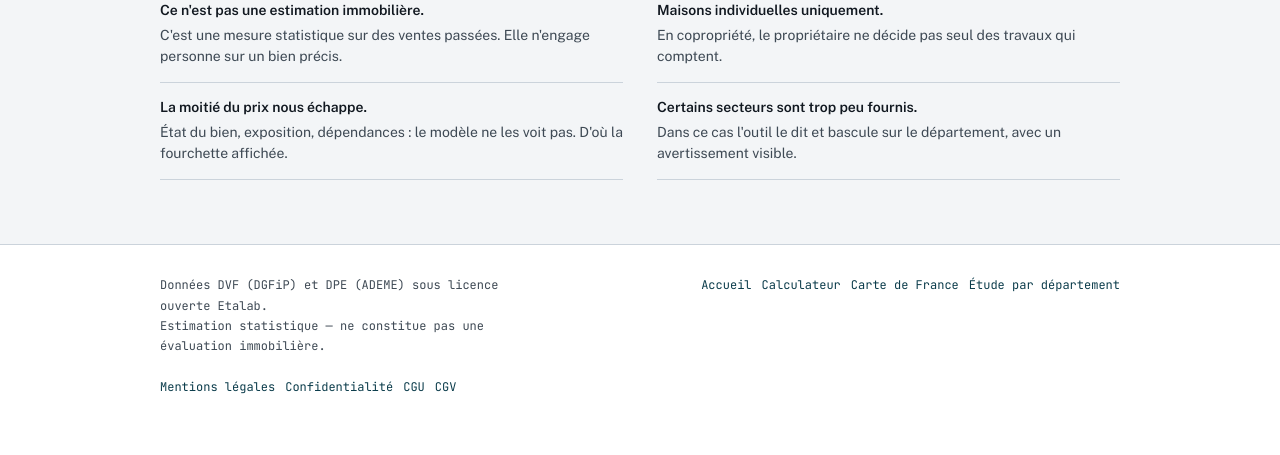
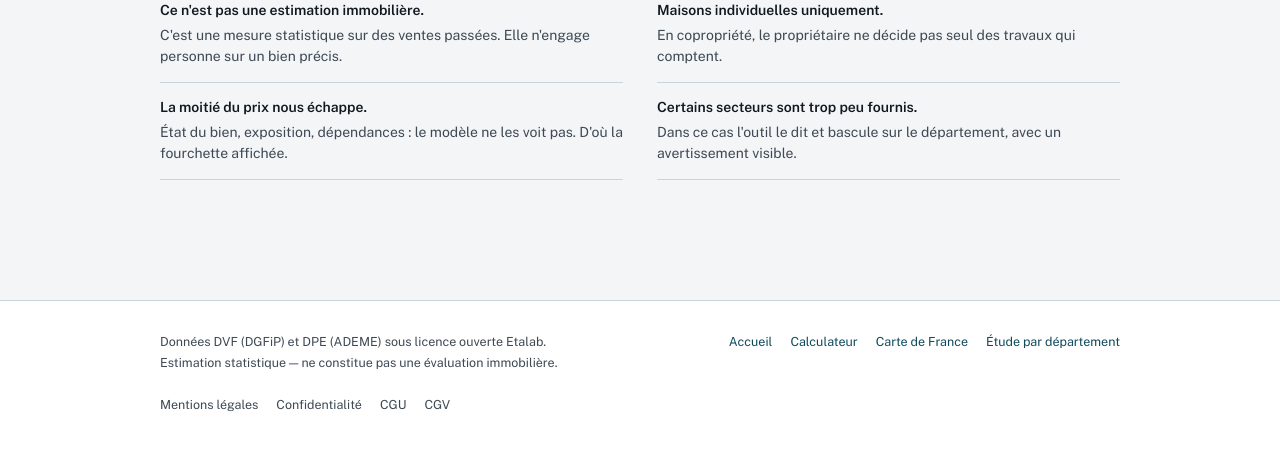
Before and after one commit to nmoral/valeur-verte, a Symfony app: template app/templates/home/index.html.twig in a window 1280 px wide. Shown: the part 3016-3471 px from the top of the page. Before the commit the page ends 3410 px from the top, so only its background shows below. Run offline with Twig, Linux system fonts and the light colour scheme; the template is opened without the code that fills it, so the values that code supplies are empty; some libraries are stand-ins or nearby versions.

Commit message:
refactor(seo): un style de pied de page unique (css/footer.css)
Les deux systèmes de footer historiques (landing.css `footer/.foot-links` et
publication.css `.ft/.ft-legal`) sont remplacés par une feuille unique et
auto-suffisante, chargée par toutes les pages publiques. Le pied de page rend
désormais à l'identique quelle que soit la feuille de style de la page
(vérifié : styles calculés identiques sur calculateur et carte).

Refs #337

```diff
--- /dev/null
+++ b/app/public/css/footer.css
@@ -0,0 +1,72 @@
+/* Pied de page unifié du site public (#337).
+   Un seul pied de page — mêmes liens (maillage interne SEO + mentions légales) et
+   même style — sur toutes les pages publiques. Volontairement AUTO-SUFFISANT
+   (couleurs et mise en page en dur, sans variables) : les pages chargent des
+   feuilles différentes (landing.css OU publication.css) aux jeux de tokens
+   distincts, et le footer doit rendre à l'identique dans les deux contextes. */
+footer {
+  border-top: 1px solid #cbd3db;
+  background: #ffffff;
+  margin-top: 56px;
+  padding: 30px 0 40px;
+  font-family: 'Public Sans', system-ui, -apple-system, 'Segoe UI', sans-serif;
+  color: #3e4954;
+}
+
+footer .wrap {
+  max-width: 1040px;
+  margin: 0 auto;
+  padding: 0 40px;
+  display: flex;
+  flex-wrap: wrap;
+  align-items: flex-start;
+  justify-content: space-between;
+  gap: 20px 40px;
+}
+
+footer p {
+  flex: 1 1 280px;
+  margin: 0;
+  font-size: 12.5px;
+  line-height: 1.7;
+  color: #3e4954;
+  max-width: 52ch;
+}
+
+footer .foot-nav {
+  margin: 0;
+}
+
+footer .foot-links {
+  list-style: none;
+  margin: 0;
+  padding: 0;
+  display: flex;
+  flex-wrap: wrap;
+  gap: 8px 18px;
+  font-size: 12.5px;
+  line-height: 1.7;
+}
+
+footer .foot-links a {
+  color: #0e4a5c;
+  text-decoration: none;
+}
+
+footer .foot-links a:hover,
+footer .foot-links a:focus {
+  text-decoration: underline;
+}
+
+/* Le bloc légal, secondaire, se distingue par une couleur plus sobre. */
+footer .foot-nav--legal .foot-links a {
+  color: #3e4954;
+}
+
+@media (max-width: 760px) {
+  footer .wrap {
+    flex-direction: column;
+    gap: 16px;
+    padding: 0 20px;
+  }
+}
--- a/app/public/css/landing.css
+++ b/app/public/css/landing.css
@@ -167,12 +167,7 @@ h2{font:800 30px/1.15 'Archivo',sans-serif;letter-spacing:-.025em;margin-bottom:
 .limits dt{color:var(--ink);font-weight:600;font-size:14px;margin-bottom:3px}
 .limits dd{font-size:14px;color:var(--slate)}
 
-/* footer */
-footer{border-top:1px solid var(--rule);background:var(--card);padding:30px 0 40px}
-footer .wrap{display:flex;justify-content:space-between;gap:20px;flex-wrap:wrap}
-footer p{font:400 12px/1.7 'JetBrains Mono',monospace;color:var(--slate);max-width:52ch}
-footer .foot-links{list-style:none;display:flex;flex-wrap:wrap;gap:10px;justify-content:flex-end;
-  font:400 12px/1.7 'JetBrains Mono',monospace}
+/* footer : pied de page unifié, voir css/footer.css (#337) */
 
 /* ---------- responsive ---------- */
 
@@ -217,8 +212,6 @@ footer .foot-links{list-style:none;display:flex;flex-wrap:wrap;gap:10px;justify-
   .seg button{flex:1;min-height:44px}
   .claims,.limits{grid-template-columns:1fr}
   .devis-card{padding:18px 16px}
-  footer .wrap{flex-direction:column}
-  footer .foot-links{justify-content:flex-start}
   section{padding:40px 0}
 }
 @media (prefers-reduced-motion:reduce){html{scroll-behavior:auto}}
--- a/app/templates/home/index.html.twig
+++ b/app/templates/home/index.html.twig
@@ -11,6 +11,7 @@
 <link rel="preconnect" href="https://fonts.gstatic.com" crossorigin>
 <link href="https://fonts.googleapis.com/css2?family=Archivo:wght@500;600;700;800&family=Public+Sans:wght@400;500;600;700&family=JetBrains+Mono:wght@400;500&display=swap" rel="stylesheet">
 <link rel="stylesheet" href="{{ asset('css/landing.css') }}">
+<link rel="stylesheet" href="{{ asset('css/footer.css') }}">
 {% set donnees_structurees = {
   '@context': 'https://schema.org',
   '@graph': [
--- a/app/templates/legal/_page.html.twig
+++ b/app/templates/legal/_page.html.twig
@@ -13,6 +13,7 @@
 <link rel="preconnect" href="https://fonts.gstatic.com" crossorigin>
 <link href="https://fonts.googleapis.com/css2?family=Archivo:wght@600;700;800&family=Public+Sans:wght@400;500;600&family=JetBrains+Mono:wght@400;500&display=swap" rel="stylesheet">
 <link rel="stylesheet" href="{{ asset('css/landing.css') }}">
+<link rel="stylesheet" href="{{ asset('css/footer.css') }}">
 </head>
 <body>
 
--- a/app/templates/publication/index.html.twig
+++ b/app/templates/publication/index.html.twig
@@ -11,6 +11,7 @@
 <link rel="preconnect" href="https://fonts.gstatic.com" crossorigin>
 <link href="https://fonts.googleapis.com/css2?family=Archivo:wght@500;600;700;800&family=Public+Sans:wght@400;500;600;700&display=swap" rel="stylesheet">
 <link rel="stylesheet" href="{{ asset('css/publication.css') }}">
+<link rel="stylesheet" href="{{ asset('css/footer.css') }}">
 </head>
 <body>
 <div id="app">
--- a/app/templates/seo/calculateur.html.twig
+++ b/app/templates/seo/calculateur.html.twig
@@ -11,6 +11,7 @@
 <link rel="preconnect" href="https://fonts.gstatic.com" crossorigin>
 <link href="https://fonts.googleapis.com/css2?family=Archivo:wght@500;600;700;800&family=Public+Sans:wght@400;500;600;700&display=swap" rel="stylesheet">
 <link rel="stylesheet" href="{{ asset('css/landing.css') }}">
+<link rel="stylesheet" href="{{ asset('css/footer.css') }}">
 {# La grille du hero (1fr 424px) réserve la colonne du simulateur, absent ici :
    on repasse en pleine largeur pour cette landing et on borne la lecture. #}
 <style>
--- a/app/templates/seo/carte-nationale.html.twig
+++ b/app/templates/seo/carte-nationale.html.twig
@@ -12,6 +12,7 @@
 <link rel="preconnect" href="https://fonts.gstatic.com" crossorigin>
 <link href="https://fonts.googleapis.com/css2?family=Archivo:wght@500;600;700;800&family=Public+Sans:wght@400;500;600;700&display=swap" rel="stylesheet">
 <link rel="stylesheet" href="{{ asset('css/publication.css') }}">
+<link rel="stylesheet" href="{{ asset('css/footer.css') }}">
 {# Landing pleine largeur (la grille 2 colonnes de .hero sert la page d'étude) et
    grille de l'annuaire des départements. #}
 <style>
--- a/app/templates/seo/hub-departemental.html.twig
+++ b/app/templates/seo/hub-departemental.html.twig
@@ -12,6 +12,7 @@
 <link rel="preconnect" href="https://fonts.gstatic.com" crossorigin>
 <link href="https://fonts.googleapis.com/css2?family=Archivo:wght@500;600;700;800&family=Public+Sans:wght@400;500;600;700&display=swap" rel="stylesheet">
 <link rel="stylesheet" href="{{ asset('css/landing.css') }}">
+<link rel="stylesheet" href="{{ asset('css/footer.css') }}">
 <style>
   .hero .wrap{grid-template-columns:1fr}
   .hero .lead{max-width:64ch}
```
Also changed, not shown: app/public/css/publication.css (+1 -6 lines).
